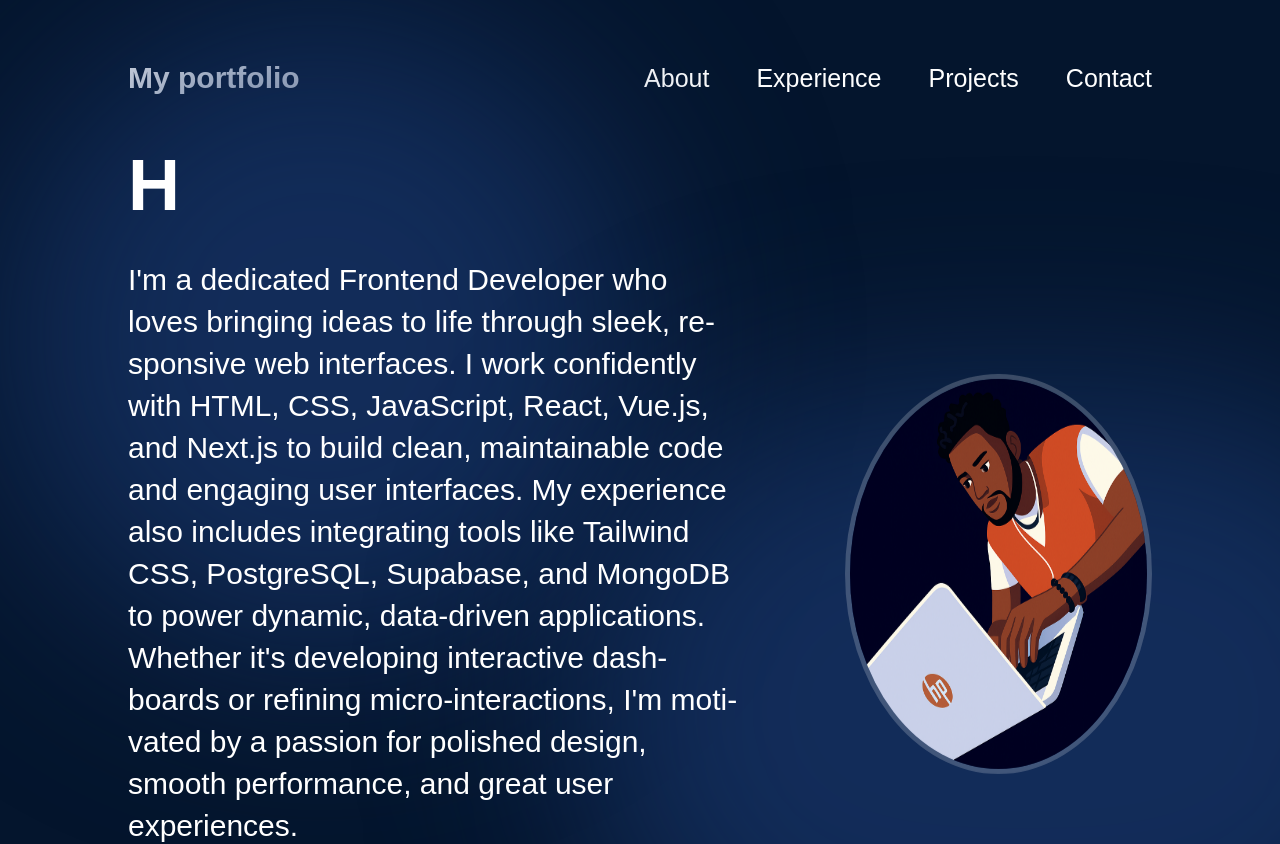
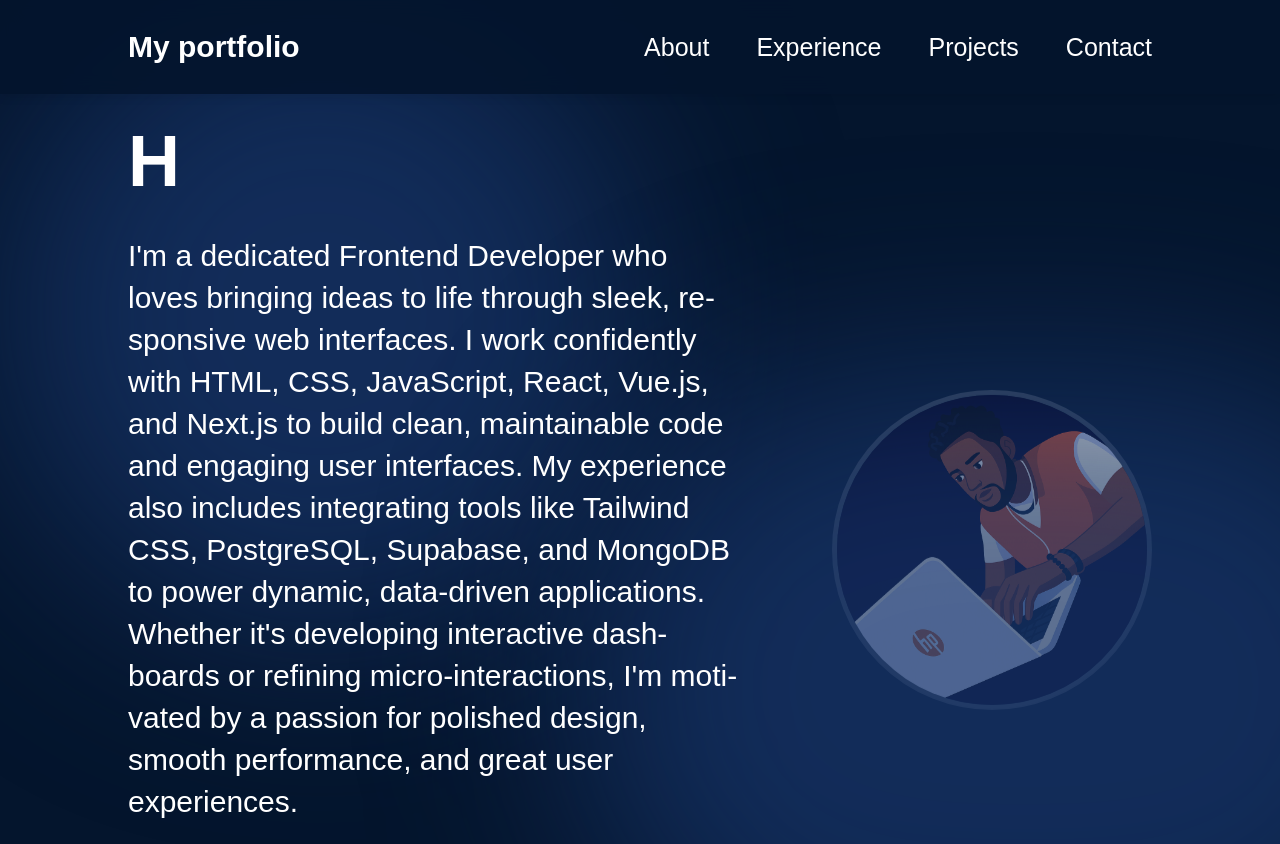
Before and after one commit to Maxine001/myportfolio, a React (Create React App) app: page / in a window 1280 px wide. Shown: the top 844 px of the page. Built offline with nearby package versions, Linux system fonts and the light colour scheme.

Commit message:
font change

```diff
--- a/src/App.css
+++ b/src/App.css
@@ -33,12 +33,18 @@ html {
 --------------------------------------------------------------*/
 
 .navbar {
+  position: fixed;
+  top: 0;
+  left: 0;
+  width: 100%;
   display: flex;
   align-items: center;
   justify-content: space-between;
-  padding-top: 61px;
-  z-index: 2;
-  margin: 0 10%;
+  padding: 30px 10%;
+  z-index: 1000;
+  background-color: rgba(4, 21, 45, 0.9);
+  backdrop-filter: blur(10px);
+  box-shadow: 0 2px 10px rgba(0, 0, 0, 0.1);
 }
 
 .navbar__title {
@@ -81,7 +87,7 @@ html {
     flex-direction: column;
     align-items: flex-end;
     gap: 11px;
-    z-index: 3;
+
   }
 
   .navbar__menuBtn {
@@ -119,7 +125,7 @@ html {
   display: flex;
   align-items: center;
   justify-content: space-between;
-  margin-top: 49px;
+  margin-top: 120px;
   z-index: 1;
   margin-left: 10%;
   margin-right: 10%;
@@ -171,8 +177,8 @@ html {
 }
 
 .hero__img {
-  width: 30%;
-  z-index: 1;
+  width: clamp(200px, 25vw, 350px);
+  height: clamp(200px, 25vw, 350px);
   border-radius: 50%;
   animation-name: floating;
   animation-duration: 3s;
@@ -180,6 +186,8 @@ html {
   animation-timing-function: ease-in-out;
   border: 5px solid rgba(255, 255, 255, 0.2);
   transition: opacity 0.3s ease-in-out, transform 0.3s ease-in-out;
+  object-fit: cover;
+  max-width: 100%;
 }
 
 .hero__img.loading {
@@ -268,7 +276,9 @@ html {
   }
 
   .hero__img {
-    width: 100%;
+    width: clamp(150px, 50vw, 250px);
+    height: clamp(150px, 50vw, 250px);
+    margin-bottom: 2rem;
   }
 
   .hero__img.mobile {
--- a/src/components/Hero.js
+++ b/src/components/Hero.js
@@ -31,8 +31,6 @@ function Hero() {
         className={`hero__img ${imageLoaded ? 'loaded' : 'loading'}`}
         alt="Malcolm - Frontend Developer"
         loading="eager"
-        width="400"
-        height="400"
       />
 
       <div className='hero__topBlur'></div>
```
